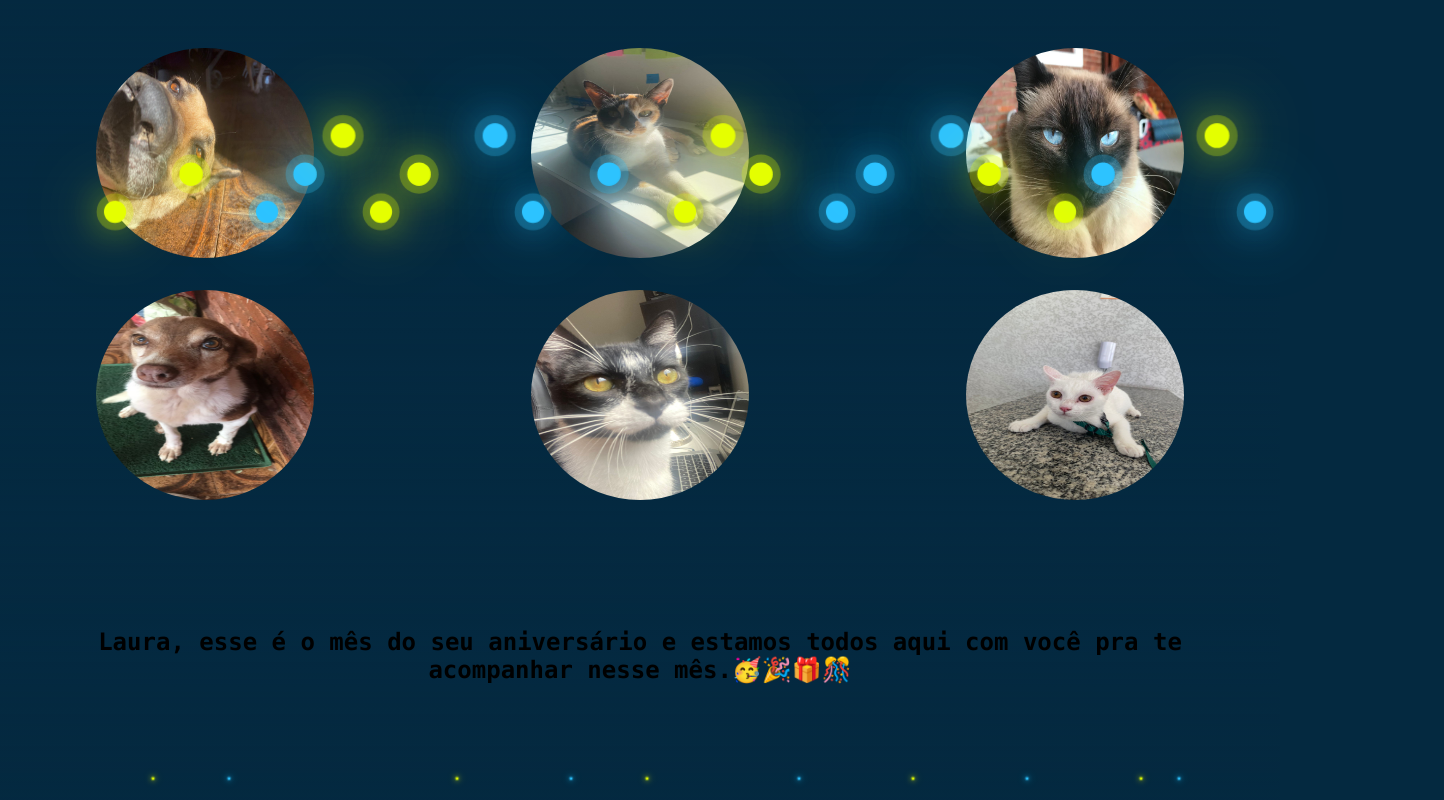
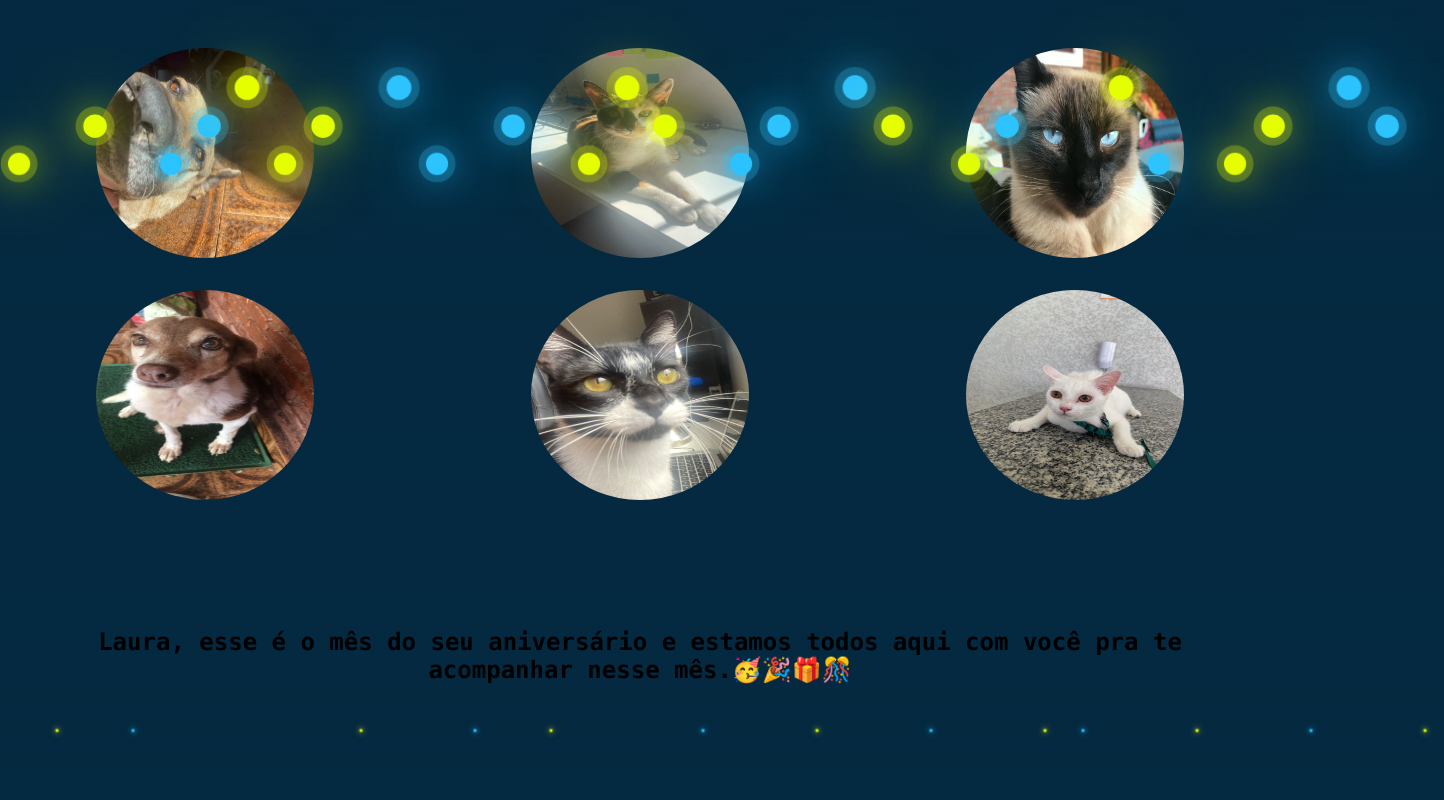
Before and after one commit to josersn/laura-bday, a Next.js app: page / in a window 1280 px wide. Shown: the whole page, 1444 px wide, since content can reach past the window. Built offline with nearby package versions, Linux system fonts and the light colour scheme.

Commit message:
fix: add rules in each screen

```diff
--- a/src/pages/index.tsx
+++ b/src/pages/index.tsx
@@ -49,6 +49,13 @@ export default function Home() {
         <label></label>
         <main></main>
         <span></span>
+        <label></label>
+        <span></span>
+        <div></div>
+        <label></label>
+        <main></main>
+        <div></div>
+        <label></label>
       </div>
       <div className={styles.container}>
         <div className={styles.row}>
--- a/src/styles/Home.module.css
+++ b/src/styles/Home.module.css
@@ -7,6 +7,8 @@
 .container {
   min-width: 90%;
   min-height: 80vh;
+  padding: 1rem 6rem 0;
+
 }
 
 .row {
--- a/src/styles/globals.css
+++ b/src/styles/globals.css
@@ -93,7 +93,6 @@ body {
       #042940
     )
     #042940;
-    padding: 1rem 6rem 0;
 
 }
 
```
